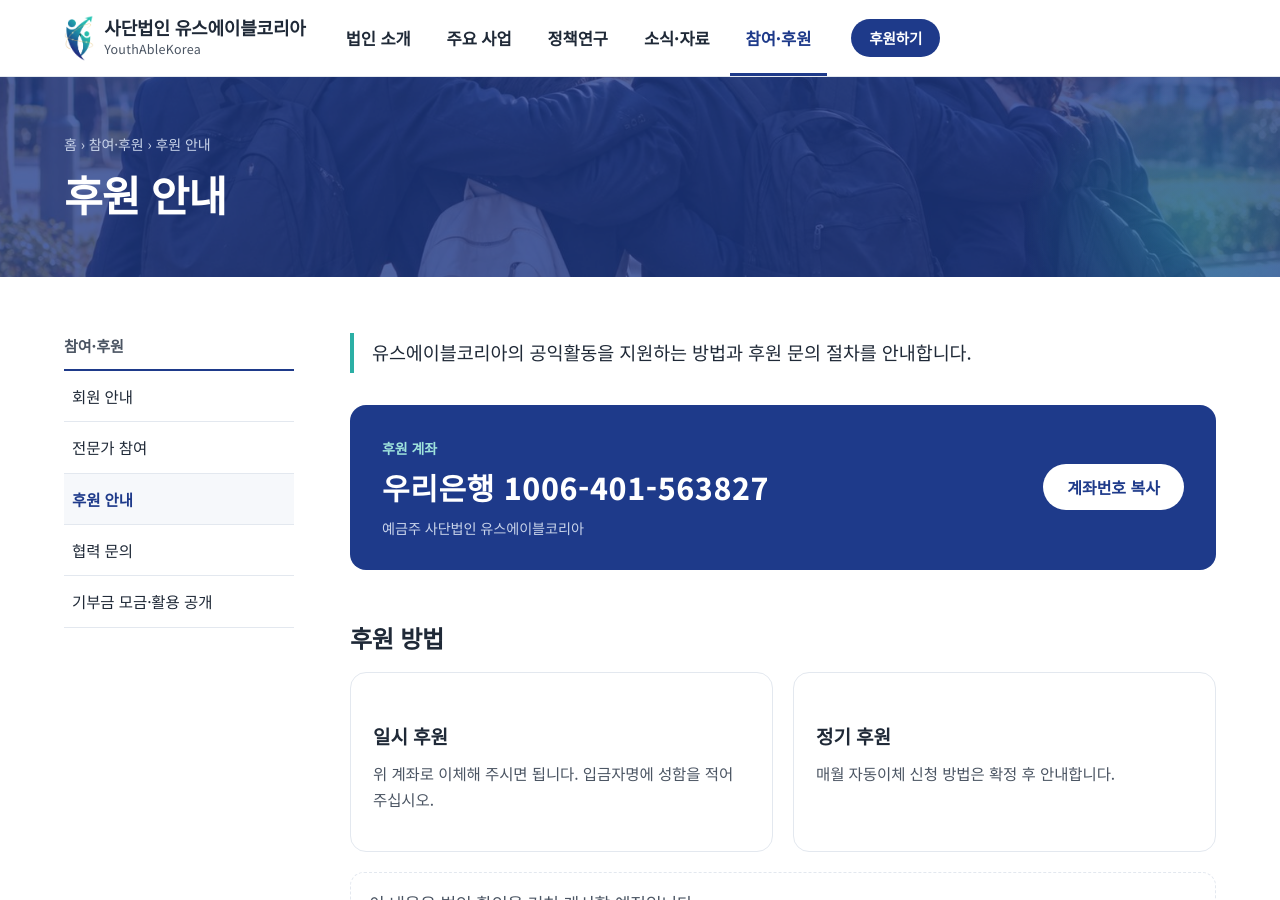
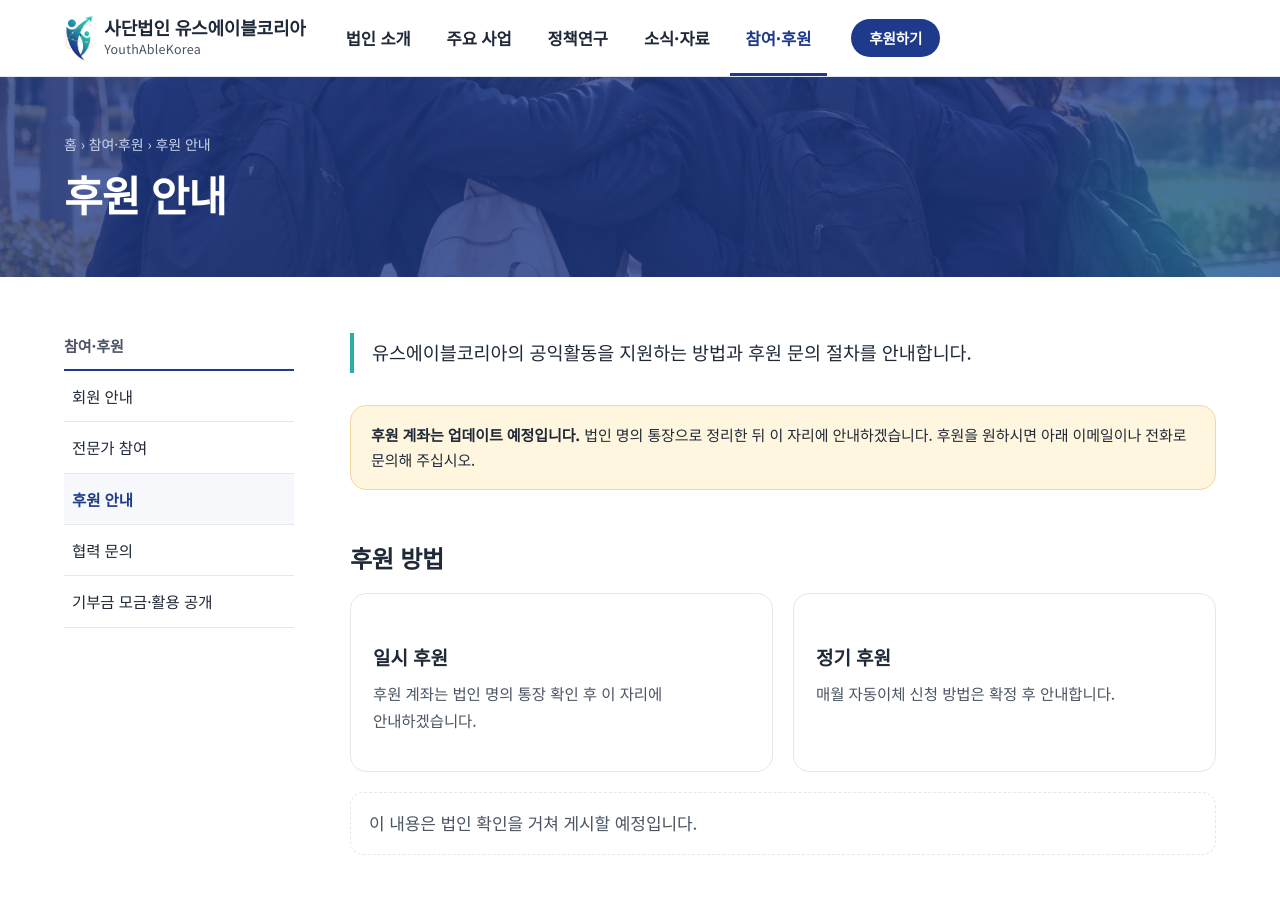
Before and after one commit to youthablekorea/youthablekorea.github.io, a Jekyll site: the page support-donate.html, which Jekyll copies as it is, in a window 1280 px wide and 900 px high. Built offline with Jekyll 4.4.1, drawn with Linux system fonts in a browser that asks for light colours.

Commit message:
후원 계좌 내림(예금주 불일치, 법인 통장 확인 후 게시)·개인정보처리방침에 ImprovMX 수신·전달 위탁 추가
Co-Authored-By: Claude Opus 5.5 <noreply@anthropic.com>
Claude-Session: https://claude.ai/code/session_01XT5rkczf3K2yJSHuGpxKK8

```diff
--- a/policy-privacy.html
+++ b/policy-privacy.html
@@ -54,6 +54,7 @@
 <div class="tbl"><table><thead><tr><th scope="col">수탁자(국가)</th><th scope="col">위탁 업무</th><th scope="col">이전 항목</th><th scope="col">보유 기간</th></tr></thead><tbody>
 <tr><td>GitHub, Inc.(미국)</td><td>홈페이지 호스팅</td><td>접속 IP 주소 등 접속 기록</td><td>해당 사업자의 보관 정책에 따름</td></tr>
 <tr><td>Google LLC(미국)</td><td>이메일 송수신·보관, 웹 글꼴 제공</td><td>이메일 주소·내용, 접속 IP 주소</td><td>이메일 삭제 또는 계약 종료 시까지</td></tr>
+<tr><td>ImprovMX Incorporated(미국)</td><td>법인 이메일 주소로 오는 메일의 수신·전달</td><td>보낸 사람 이메일 주소, 이메일 내용</td><td>전달 완료 후 해당 사업자의 보관 정책에 따름</td></tr>
 </tbody></table></div>
 <p>국외 이전을 원하지 않으시면 이메일 대신 전화(02-332-5239)로 문의하실 수 있습니다.</p>
 <h2>6. 개인정보의 파기</h2>
@@ -70,7 +71,8 @@
 <p>개인정보 침해에 대한 피해 구제나 상담이 필요하시면 아래 기관에 문의하실 수 있습니다.</p>
 <ul class="dot"><li>개인정보분쟁조정위원회: (국번없이) 1833-6972 (www.kopico.go.kr)</li><li>개인정보침해신고센터: (국번없이) 118 (privacy.kisa.or.kr)</li><li>대검찰청: (국번없이) 1301 (www.spo.go.kr)</li><li>경찰청: (국번없이) 182 (ecrm.police.go.kr)</li></ul>
 <h2>12. 개인정보처리방침의 변경</h2>
-<p>이 개인정보처리방침은 2026. 11. 20.부터 적용합니다. 내용이 바뀌는 경우 시행 7일 전부터 홈페이지에 알립니다.</p></div></main><footer class="site-f">
+<p>이 개인정보처리방침은 2026. 11. 23.부터 적용합니다. 내용이 바뀌는 경우 시행 7일 전부터 홈페이지에 알립니다.</p>
+<p class="muted">이전 개인정보처리방침: 2026. 11. 20.~2026. 11. 22. 적용 (변경 내용: 이메일 수신·전달 위탁 사업자 추가)</p></div></main><footer class="site-f">
   <div class="wrap">
     <div class="top">
       <div class="fb"><img src="assets/symbol.png" alt=""><div><b>사단법인 유스에이블코리아</b><small>YouthAbleKorea</small></div></div>
--- a/support-donate.html
+++ b/support-donate.html
@@ -33,10 +33,10 @@
   </div>
 </div>
 <div class="page-h"><img class="bg" src="assets/img/friends_walk.jpg" alt="" loading="lazy"><div class="wrap"><div class="crumb"><a href="index.html">홈</a> › <a href="support.html">참여·후원</a> › 후원 안내</div><h1>후원 안내</h1></div></div><main id="main" class="wrap layout"><aside class="lnb"><h2>참여·후원</h2><nav aria-label="참여·후원 하위 메뉴"><ul><li><a href="support-member.html">회원 안내</a></li><li><a href="support-expert.html">전문가 참여</a></li><li><a href="support-donate.html" aria-current="page">후원 안내</a></li><li><a href="support-contact.html">협력 문의</a></li><li><a href="support-disclosure.html">기부금 모금·활용 공개</a></li></ul></nav></aside><div class="content"><p class="intro">유스에이블코리아의 공익활동을 지원하는 방법과 후원 문의 절차를 안내합니다.</p>
-<div class="account rv"><div><span class="k">후원 계좌</span><div class="no">우리은행 1006-401-563827</div><small>예금주 사단법인 유스에이블코리아</small></div><div><button class="btn btn-white" data-copy="우리은행 1006-401-563827" data-msg="계좌번호를 복사했습니다">계좌번호 복사</button></div></div>
+<div class="warnbox"><b>후원 계좌는 업데이트 예정입니다.</b> 법인 명의 통장으로 정리한 뒤 이 자리에 안내하겠습니다. 후원을 원하시면 아래 이메일이나 전화로 문의해 주십시오.</div>
 <h2>후원 방법</h2>
 <div class="grid g2" style="margin-bottom:20px">
-<div class="card"><div class="bd"><h3>일시 후원</h3><p>위 계좌로 이체해 주시면 됩니다. 입금자명에 성함을 적어 주십시오.</p></div></div>
+<div class="card"><div class="bd"><h3>일시 후원</h3><p>후원 계좌는 법인 명의 통장 확인 후 이 자리에 안내하겠습니다.</p></div></div>
 <div class="card"><div class="bd"><h3>정기 후원</h3><p>매월 자동이체 신청 방법은 확정 후 안내합니다.</p></div></div>
 </div>
 <div class="prep"><p>이 내용은 법인 확인을 거쳐 게시할 예정입니다.</p></div>
```
